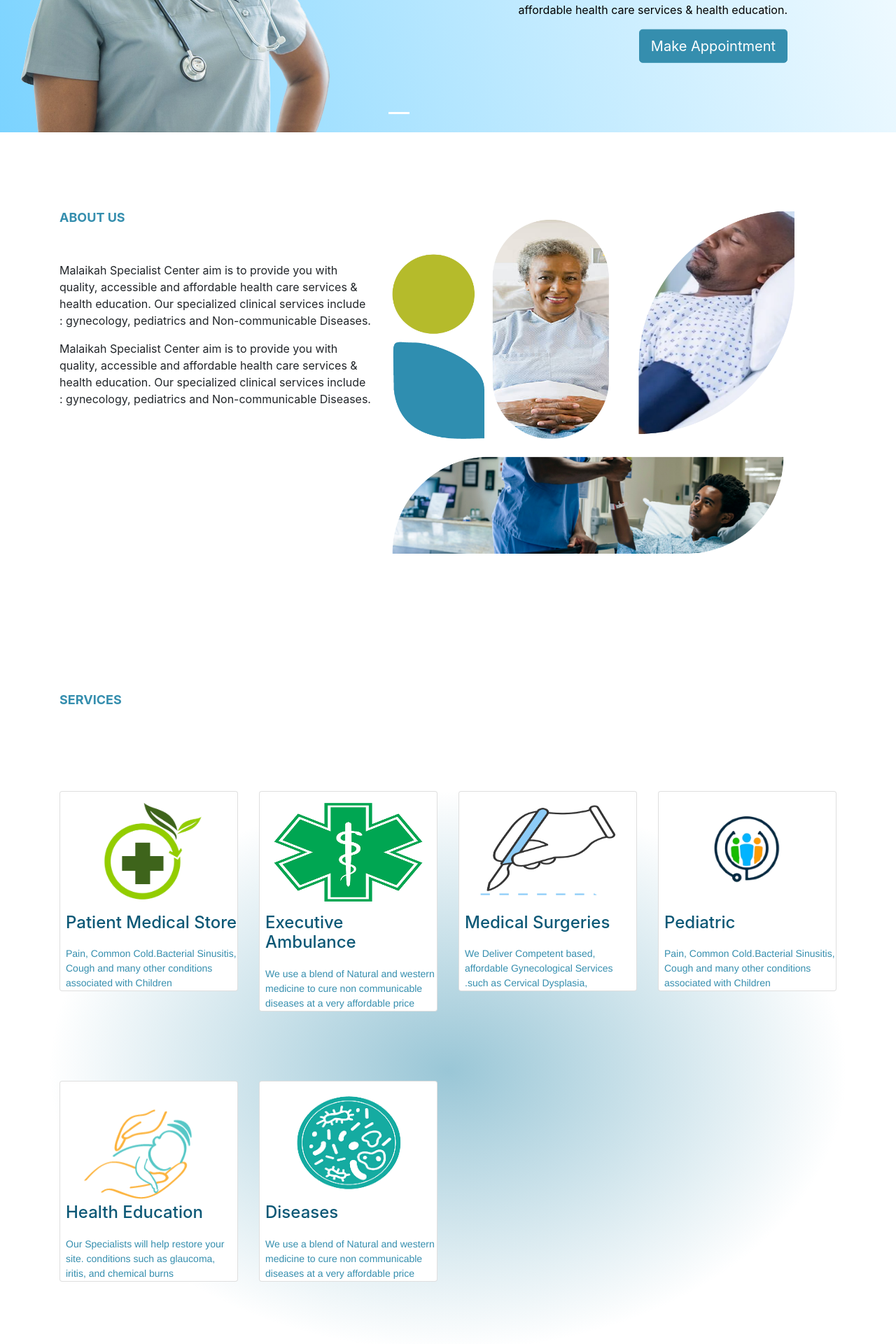
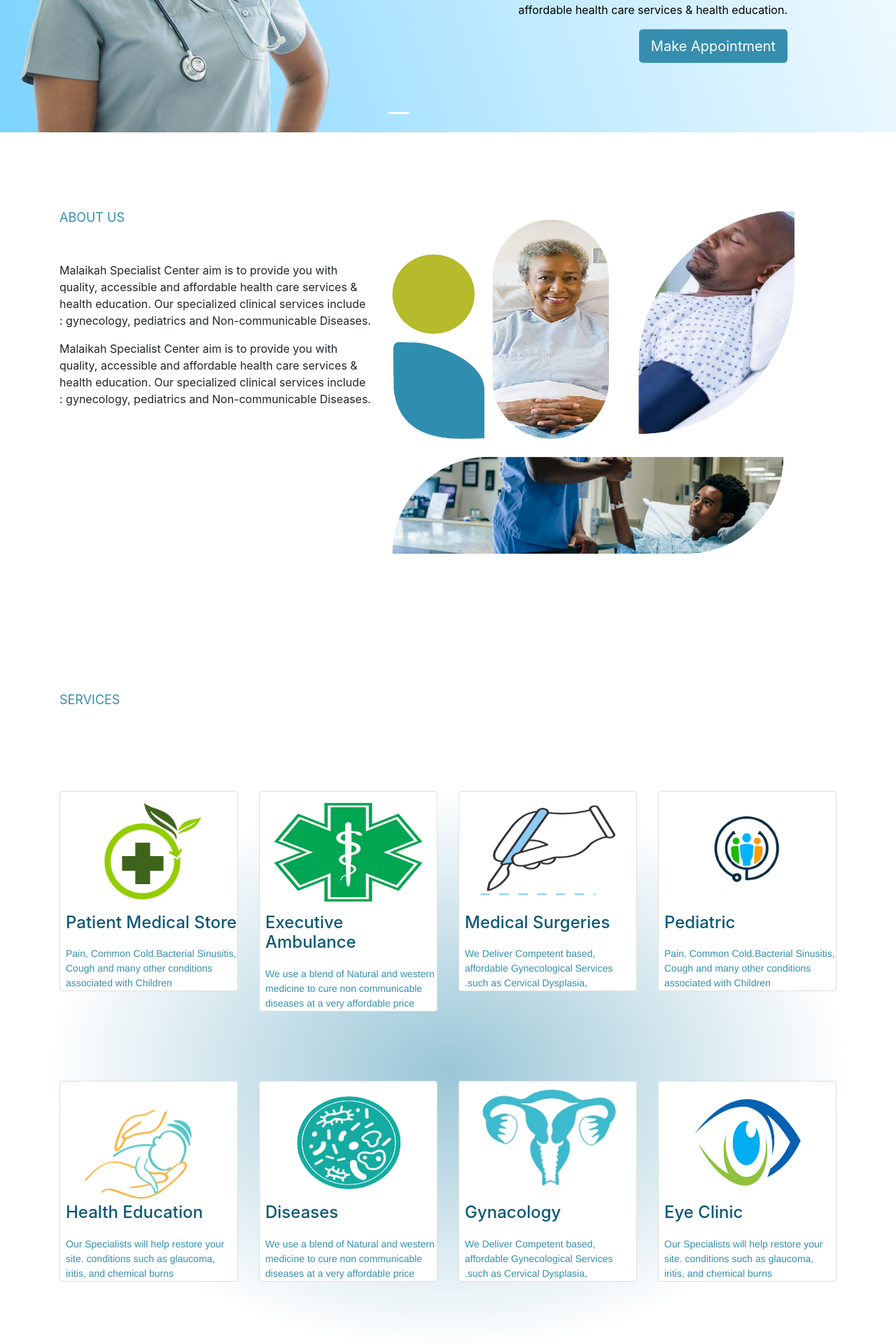
Before and after one commit to joshuamakula/Malaikah, a React (Create React App) app: page / in a window 1280 px wide. Shown: the part 611-2531 px from the top of the page at 70% size. Built offline with nearby package versions, Linux system fonts and the light colour scheme.

Commit message:
add anchor links to the same page.

```diff
--- a/src/components/About.js
+++ b/src/components/About.js
@@ -7,7 +7,7 @@ function About() {
         <Container>
             <Row className="about-us">
                 <Col md={12} lg={5}>
-                    <h1 className="section-title">ABOUT US</h1>
+                    <h1 className="section-title"><a name="about">ABOUT US</a></h1>
                     <p>Malaikah Specialist Center aim is to provide you with quality, accessible and affordable health care services & health education. Our specialized clinical services include : gynecology, pediatrics and Non-communicable Diseases.</p>
                     <p>Malaikah Specialist Center aim is to provide you with quality, accessible and affordable health care services & health education. Our specialized clinical services include : gynecology, pediatrics and Non-communicable Diseases.</p>
                 </Col>
--- a/src/components/NavMenu.js
+++ b/src/components/NavMenu.js
@@ -14,8 +14,8 @@ function NavMenu() {
 
                     </Nav>
                     <Nav className="text-dark">
-                        <Nav.Link href="#!">About Us</Nav.Link>
-                        <Nav.Link href="#!">Services</Nav.Link>
+                        <Nav.Link href="#about">About Us</Nav.Link>
+                        <Nav.Link href="#services">Services</Nav.Link>
                         <Nav.Link href="#!">Products</Nav.Link>
                         <Nav.Link href="#!" className="telephone-number"><Telephone className="telephone-icon" /><a href="tel:+2347032293770">+234 703 229 3770</a></Nav.Link>
                     </Nav>
--- a/src/components/service.js
+++ b/src/components/service.js
@@ -6,11 +6,13 @@ import surgery from "../images/surgery.png";
 import education from "../images/education.png";
 import pediatric from "../images/pediatric.png";
 import disease from "../images/disease.png";
+import gynacology from "../images/gynacology.png";
+import eye from "../images/eye.png";
 
 function Services() {
     return (
         <Container>
-                <h1 className="section-title">SERVICES</h1>
+                <h1 className="section-title"><a name="services">SERVICES</a></h1>
             <Row className="our-services">
                 <Col sm={12} md={6} lg={3}>
                     <CardDeck>
@@ -90,6 +92,32 @@ function Services() {
                         </Card>
                 </CardDeck>
                 </Col>
+                <Col sm={12} md={6} lg={3}>
+                    <CardDeck>
+                        <Card>
+                            <Card.Img variant="top" src={gynacology}/>
+                            <Card.Title>
+                                <h4>Gynacology</h4>
+                            </Card.Title>
+                            <Card.Text>
+                                We Deliver Competent  based,  affordable Gynecological Services .such as Cervical Dysplasia,
+                            </Card.Text>
+                        </Card>
+                </CardDeck>
+                </Col>
+                <Col sm={12} md={6} lg={3}>
+                    <CardDeck>
+                        <Card>
+                            <Card.Img variant="top" src={eye}/>
+                            <Card.Title>
+                                <h4>Eye Clinic</h4>
+                            </Card.Title>
+                            <Card.Text>
+                                Our Specialists will help restore your site. conditions such as glaucoma, iritis, and chemical burns
+                            </Card.Text>
+                        </Card>
+                </CardDeck>
+                </Col>
             </Row>
         </Container>
     );
```
Also changed, not shown: src/images/eye.png (added), src/images/gynacology.png (added).
